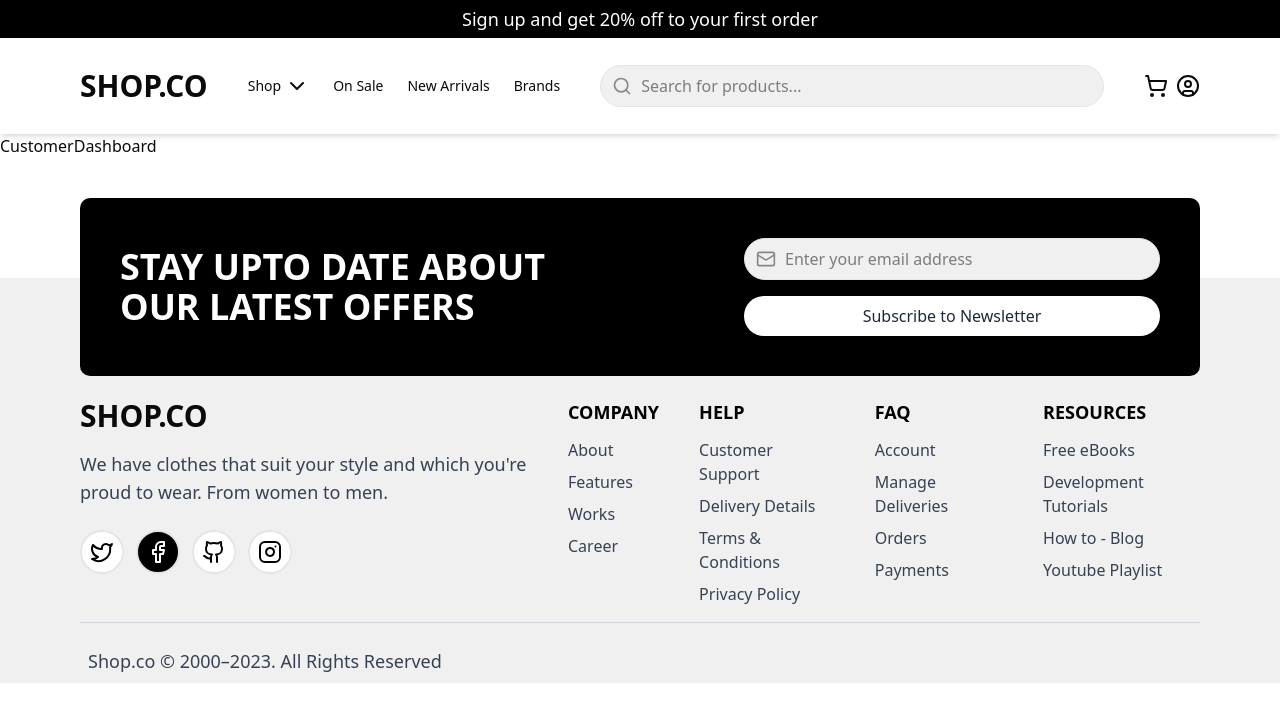
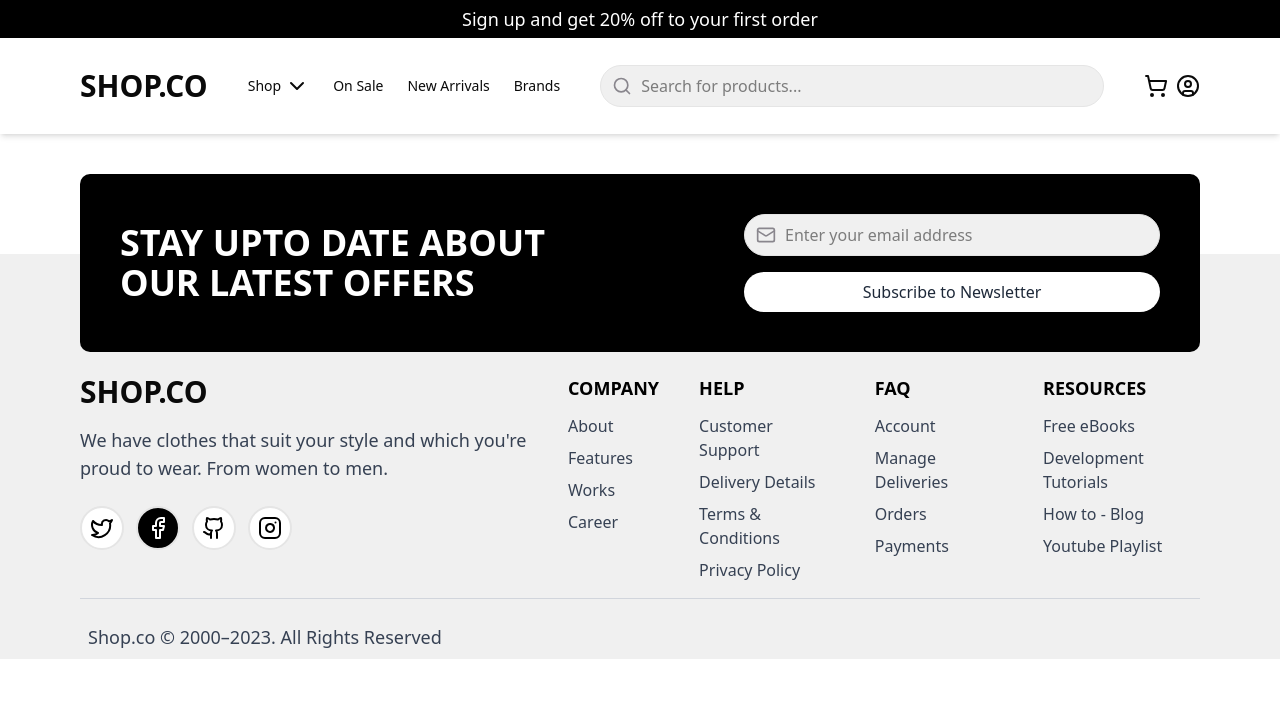
Before and after one commit to sandikabima/shop-co, a React (Vite) app in the folder frontend/: page /customer/dashboard in a window 1280 px wide. Shown: the top 722 px of the page. Built offline with nearby package versions, Linux system fonts and the light colour scheme.

Commit message:
refactor: Dashboard to customer

```diff
--- a/frontend/src/page/customer/Dashboard.jsx
+++ b/frontend/src/page/customer/Dashboard.jsx
@@ -1,6 +1,8 @@
 const CustomerDashboard = () => {
     return (
-        <div>CustomerDashboard</div>
+        <>
+
+        </>
     )
 }
 
```
